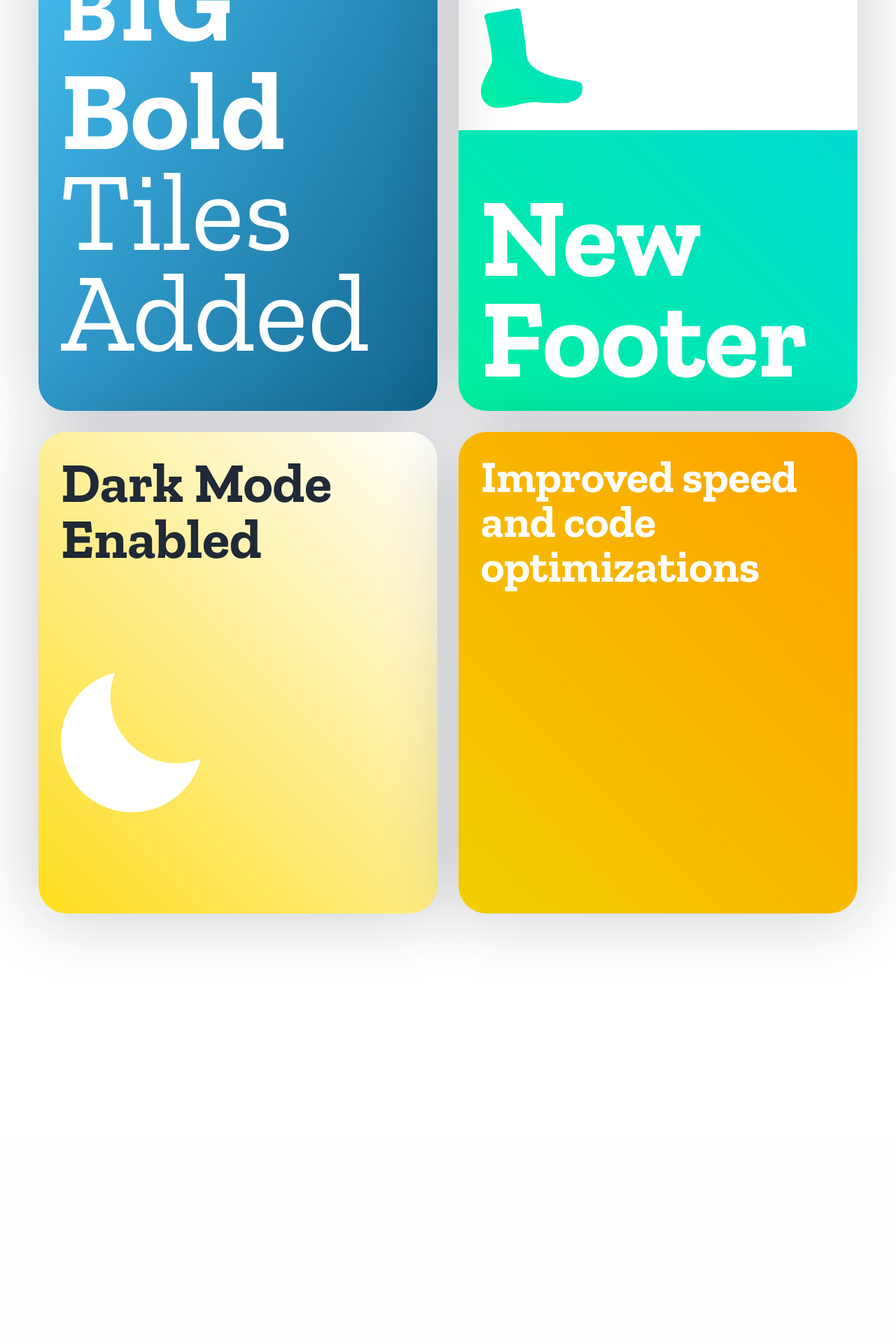
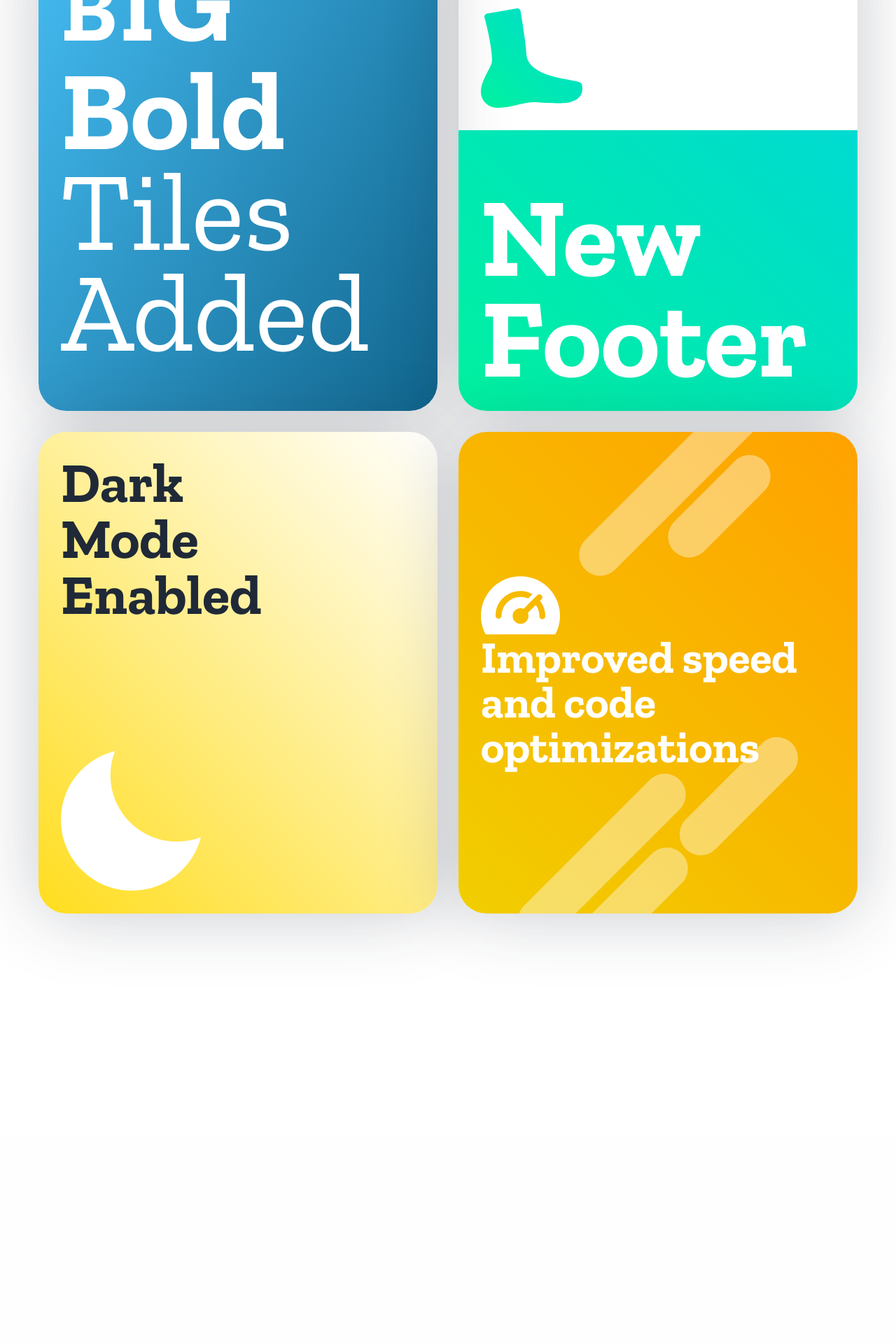
Before and after one commit to naher94/2020.rehanbutt.com, a Jekyll site: the page built from index.html, in a window 1280 px wide. Shown: the part 4199-6119 px from the top of the page at 70% size. Built offline with Jekyll 4.4.1, drawn with Linux system fonts in a browser that asks for light colours.

Commit message:
Speed Improvements

```diff
--- a/_includes/website.html
+++ b/_includes/website.html
@@ -22,17 +22,19 @@
     </div>
     <div class="cell small-12 large-6 tile dark-mode grid-y">
       <div class="cell auto">
-        Dark Mode Enabled
-        <!-- <span>Dark</span>
+        <span>Dark</span>
         <span>Mode</span>
-        <span>Enabled</span> -->
+        <span>Enabled</span>
       </div>
-      <div class="cell auto moon">
+      <div class="cell auto moon grid-x align-bottom">
         <img src="../img/moon.svg" alt="Moon Icon">
       </div>
     </div>
-    <div class="cell small-12 large-6 tile speed">
-      Improved speed and code optimizations
+    <div class="cell small-12 large-6 tile speed grid-x align-middle">
+      <div class="cell">
+        <img src="../img/speedometer.svg" alt="Speedometer Icon">
+        <span>Improved speed and code optimizations</span>
+      </div>
     </div>
   </div>
 </section>
--- a/_sass/2020.scss
+++ b/_sass/2020.scss
@@ -142,17 +142,23 @@
         font-weight: $zilla-bold;
         background: linear-gradient(45deg, rgba(255,221,30,1) 0%, rgba(255,255,255,1) 100%);
         span{
-          // display: block;
+          display: block;
         }
       }
       .speed{
         padding: 2rem 2rem;
         color: $pure-white;
-        background: linear-gradient(45deg, rgba(241,206,0,1) 0%, rgba(255,161,0,1) 100%);
+        background: url(../img/speed-stripes.svg), linear-gradient(45deg, rgba(241,206,0,1) 0%, rgba(255,161,0,1) 100%);
+        // background-image: url(../img/speed-stripes.svg);
+        background-repeat: no-repeat;
+        background-position: center;
         font-size: 4rem;
         line-height: 4rem;
         font-family: $zilla;
         font-weight: $zilla-bold;
+        span{
+          display: block;
+        }
       }
     }
     .tile{
```
Also changed, not shown: img/speed-stripes.svg (added), img/speedometer.svg (added), 5 other files.
